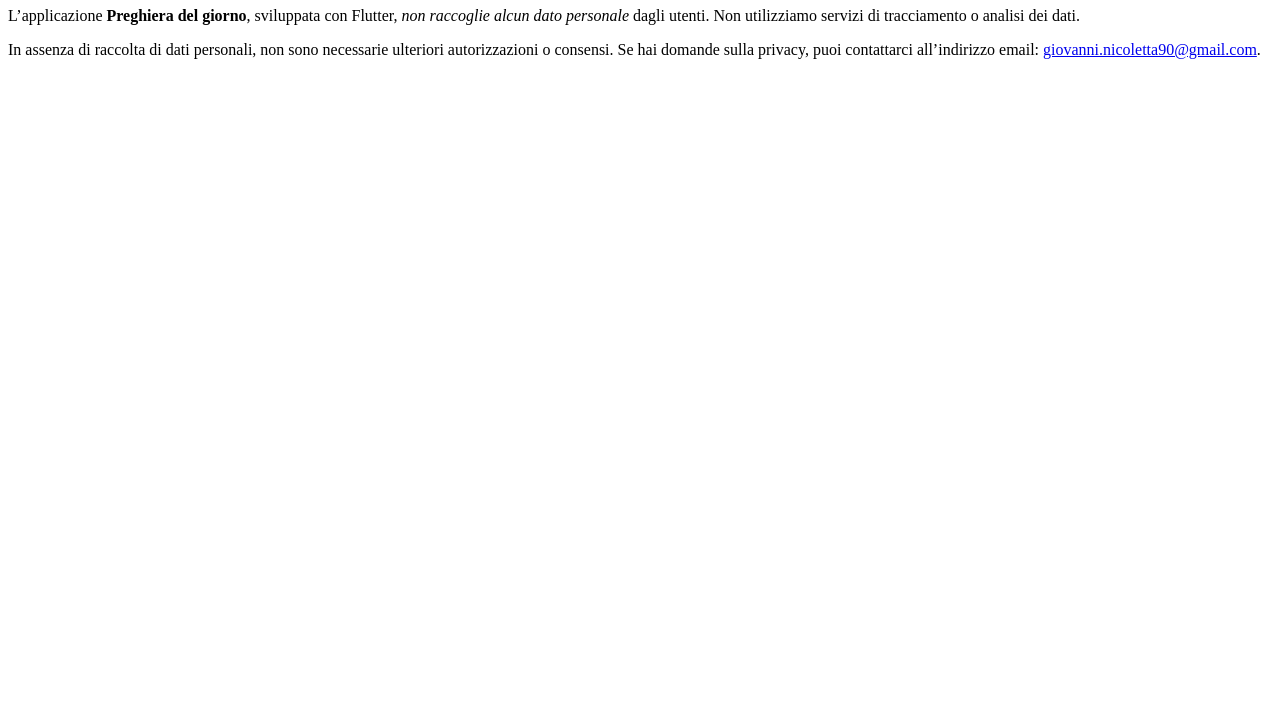
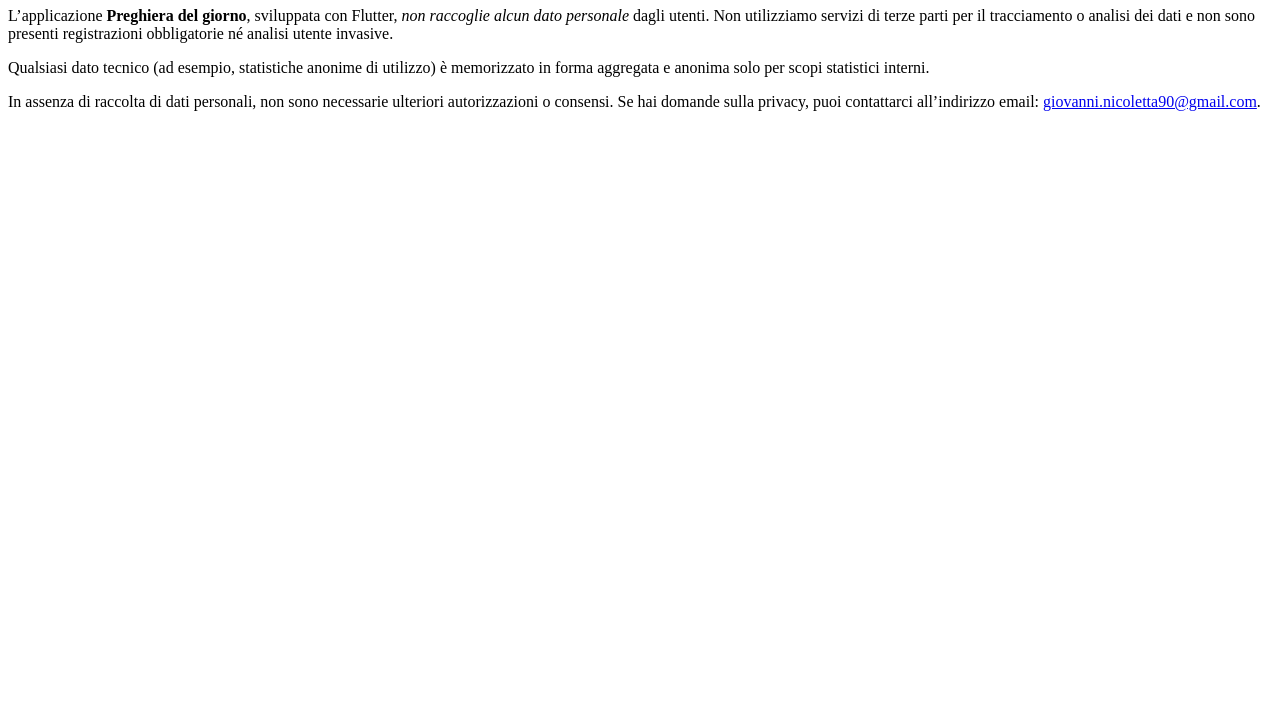
Before and after one commit to gn-90/privacy-policy, a plain HTML site: page preghiera-del-giorno.html in a window 1280 px wide. Shown: the part 73-800 px from the top of the page. Drawn offline with Linux system fonts and the light colour scheme.

Commit message:
Update preghiera-del-giorno.html
Add more descriptive content

```diff
--- a/preghiera-del-giorno.html
+++ b/preghiera-del-giorno.html
@@ -8,7 +8,9 @@
 </head>
 <body>
   <h1>Informativa sulla Privacy</h1>
-  <p>L’applicazione <strong>Preghiera del giorno</strong>, sviluppata con Flutter, <em>non raccoglie alcun dato personale</em> dagli utenti. Non utilizziamo servizi di tracciamento o analisi dei dati.</p>
+  <p>L’applicazione <strong>Preghiera del giorno</strong>, sviluppata con Flutter, <em>non raccoglie alcun dato personale</em> dagli utenti.
+    Non utilizziamo servizi di terze parti per il tracciamento o analisi dei dati e non sono presenti registrazioni obbligatorie né analisi utente invasive.</p>
+  <p>Qualsiasi dato tecnico (ad esempio, statistiche anonime di utilizzo) è memorizzato in forma aggregata e anonima solo per scopi statistici interni.</p>
   <p>In assenza di raccolta di dati personali, non sono necessarie ulteriori autorizzazioni o consensi. Se hai domande sulla privacy, puoi contattarci all’indirizzo email: <a href="mailto:giovanni.nicoletta90@gmail.com">giovanni.nicoletta90@gmail.com</a>.</p>
 </body>
 </html>
```
